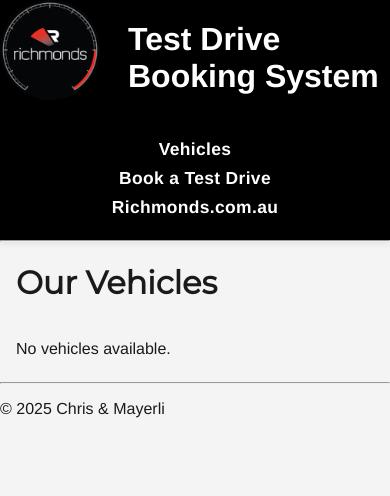
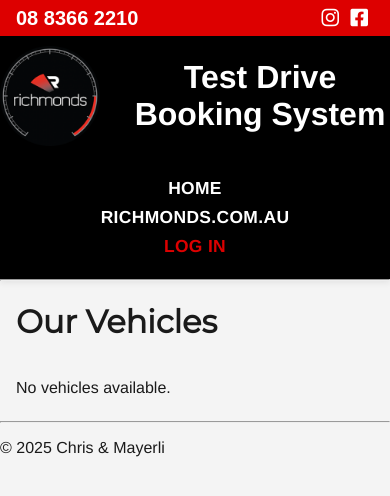
Before and after one commit to chrisbourgeonnier/testdrive, a Django app: page / in a window 390 px wide. Shown: the top 496 px of the page. Run offline with Django 5.2, Linux system fonts and the light colour scheme; data that the repository does not hold is empty.

Commit message:
Improve styling of homepage, with phone and socials

```diff
--- a/static/banner.css
+++ b/static/banner.css
@@ -11,21 +11,70 @@
   padding: 0;
 }
 
+/* START OF RED BAR */
+#topbar.topclass {
+  background-color: #dd0000;
+  color: #fff;
+  font-family: Arial, sans-serif;
+  font-size: 14px;
+  padding: 8px 0;
+}
+
+/* Two columns, 50% width each */
+.topbar_social {
+  display: flex;
+  flex-wrap: wrap;
+}
+
+
+/* Topbar menu and social ul */
+.topbar_social div {
+  flex: 0 0 50%;
+  max-width: 50%;
+  box-sizing: border-box;
+}
+
+/* Left & right specific */
+.col-left {
+  /* Left side - align text left */
+  text-align: left;
+}
+.col-right {
+  /* Right side - align text right */
+  text-align: right;
+  align-items: end;
+}
+
+/* Social icons placeholder styling */
+.topbar_social > div > a {
+  font-style: normal;
+  font-weight: bold;
+  font-size: 20px;
+  line-height: 1;
+  color: white;
+  margin-right: 6px;
+  text-decoration: none !important;
+}
+/* END OF RED BAR */
+
+
 .banner {
   display: flex;
-  justify-items: center;
   justify-content: center;
+  align-items: center;
+  gap: 30px;
 }
 
 #site-title {
   color: #ffffff;
+  margin: auto;
+  text-align: center;
 }
 
 .navbar-container {
   max-width: 1980px;
   margin: auto;
   height: 60px;
-  padding: 0 20px 0 0;
   align-content: center;
 }
 
@@ -33,7 +82,7 @@
 .site-logo img {
   height: 100px;
   display: block;
-  margin-right: 28px;
+  padding: 10px 0;
 }
 
 /* Navbar links */
@@ -58,15 +107,27 @@
   font-weight: bold;
   font-size: 1.09rem;
   letter-spacing: 0.02em;
-  padding: 10px 8px;
-  transition: color 0.16s;
-  border-radius: 2px;
+  padding: 10px 50px;
+  transition: color 0.25s;
 }
 
 .site-navbar a:hover,
 .site-navbar a:focus {
-  color: #16974f; /* Richmonds accent green for hover */
-  background-color: #232323;
+  color: #dd0000;
+}
+
+.login {
+  color: #dd0000 !important;
+  text-decoration: none;
+  font-weight: bold;
+  font-size: 1.09rem;
+  letter-spacing: 0.02em;
+  padding: 10px 10px 10px 30px;
+  transition: color 0.25s;
+}
+
+.login:hover {
+  color: #fff !important;
 }
 
 /* Responsive: collapses navbar on small screens */
--- a/templates/base.html
+++ b/templates/base.html
@@ -10,10 +10,31 @@
     <link href="https://fonts.googleapis.com/css2?family=Montserrat:wght@400" rel="stylesheet">
     <link rel="stylesheet" href="{% static 'main.css' %}">
     <link rel="stylesheet" href="{% static 'banner.css' %}">
+    <link rel="stylesheet" href="https://cdnjs.cloudflare.com/ajax/libs/font-awesome/6.4.0/css/all.min.css">
+
     <!-- Optionally add Bootstrap or other frameworks if using -->
 </head>
 <body>
     <header class="main-header">
+        <div id="topbar" class="topclass">
+          <div class="container">
+                <div class="topbarmenu clearfix">
+                  <div class="topbar_social">
+                      <div class="col-left">
+                          <a class="tel" href="tel:+61883662210">08 8366 2210</a>
+                      </div>
+                      <div class="col-right">
+                          <a href="https://www.instagram.com/richmondsautomotivegroup" target="_blank" title="Instagram">
+                              <i class="fa-brands fa-instagram"></i>
+                          </a>
+                          <a href="https://www.facebook.com/RichmondsAutomotiveGroup" target="_blank" title="Facebook">
+                              <i class="fa-brands fa-square-facebook"></i>
+                          </a>
+                      </div>
+              </div>
+            </div>
+          </div>
+        </div>
         <div class="banner">
             <div>
                   <a href="/" class="site-logo">
@@ -27,9 +48,10 @@
         <div class="navbar-container">
           <nav class="site-navbar">
             <ul>
-              <li><a href="{% url 'vehicle_list' %}">Vehicles</a></li>
-              <li><a href="{% url 'create_booking' %}">Book a Test Drive</a></li>
-              <li><a href="https://richmonds.com.au/">Richmonds.com.au</a></li>
+              <li><a href="{% url 'vehicle_list' %}">HOME</a></li>
+{#              <li><a href="{% url 'create_booking' %}">Book a Test Drive</a></li>#}
+              <li><a href="https://richmonds.com.au/">RICHMONDS.COM.AU</a></li>
+                <li><a href="/login" class="login">LOG IN</a></li>
             </ul>
           </nav>
         </div>
```
